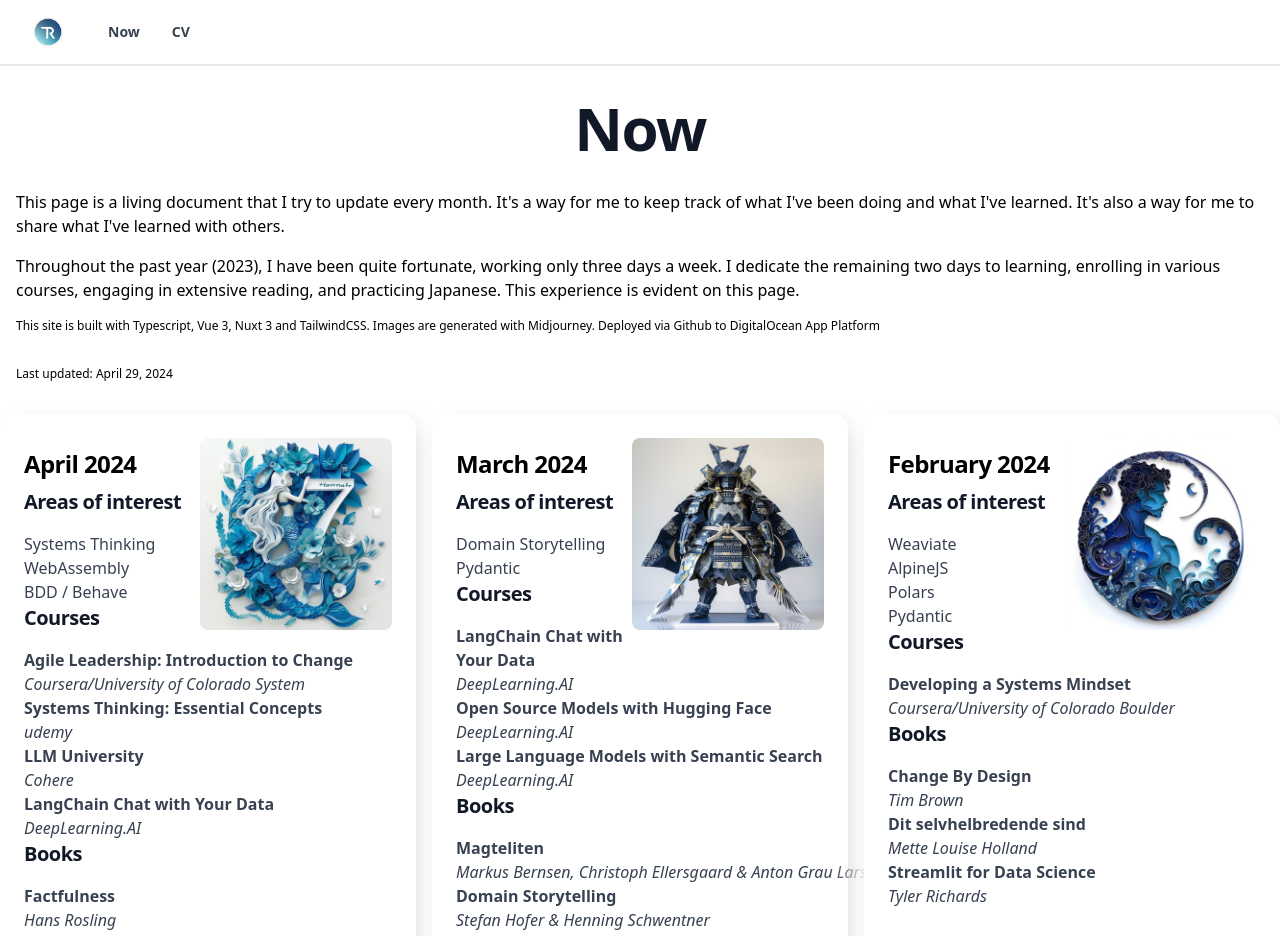
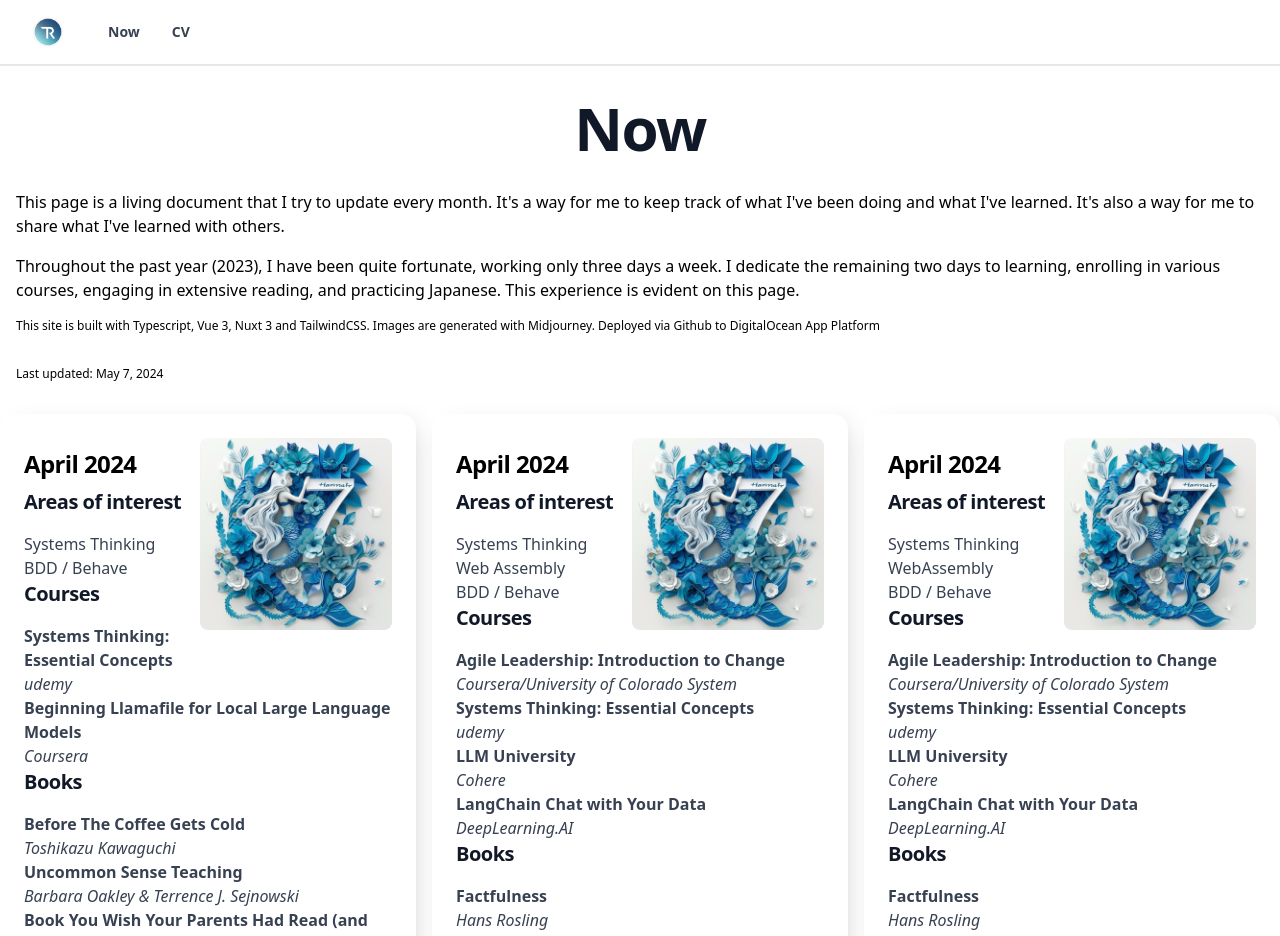
Before and after one commit to ringling/nuxt_ringling_info, a Nuxt app: page /now in a window 1280 px wide. Shown: the top 936 px of the page. Built offline with nearby package versions, Linux system fonts and the light colour scheme.

Commit message:
May 2024

```diff
--- a/pages/now.vue
+++ b/pages/now.vue
@@ -13,8 +13,56 @@
         generated with
         Midjourney. Deployed via Github to DigitalOcean App Platform
       </div>
-      <div class="m-4 mb-8 text-xs">Last updated: April 29, 2024</div>
+      <div class="m-4 mb-8 text-xs">Last updated: May 7, 2024</div>
       <div class="grid grid-cols-1 md:grid-cols-2 xl:grid-cols-3 gap-4">
+        <div class="block max-w p-6 bg-white markdown neu">
+          <img src="/img/hannah.jpg" class="lg:w-48 md:w-32 w-16 rounded-lg float-right" /><h5 class="mb-2 mt-4 text-2xl font-bold tracking-tight text-black">April 2024</h5>
+          <p class="font-normal text-gray-700">
+            <h3>Areas of interest</h3>
+            <ul>
+              <li>Systems Thinking</li>
+              <li>BDD / Behave</li>
+            </ul>
+            <h3>Courses</h3>
+            <ul>
+              <li class="grid grid-cols-1"> <b>Systems Thinking: Essential Concepts</b> <em class="whitespace-nowrap">udemy</em></li>
+              <li class="grid grid-cols-1"> <b>Beginning Llamafile for Local Large Language Models</b> <em class="whitespace-nowrap">Coursera</em></li>
+            </ul>
+
+            <h3>Books</h3>
+            <ul>
+              <li class="grid grid-cols-1"> <b>Before The Coffee Gets Cold</b> <em class="whitespace-nowrap">Toshikazu Kawaguchi</em></li>
+              <li class="grid grid-cols-1"> <b>Uncommon Sense Teaching</b> <em class="whitespace-nowrap">Barbara Oakley & Terrence J. Sejnowski</em></li>
+              <li class="grid grid-cols-1"> <b>Book You Wish Your Parents Had Read (and Your Children Will Be Glad That You Did)</b> <em class="whitespace-nowrap">Philippa Perry</em></li>
+            </ul>
+          </p>
+        </div>
+
+        <div class="block max-w p-6 bg-white markdown neu">
+          <img src="/img/hannah.jpg" class="lg:w-48 md:w-32 w-16 rounded-lg float-right" /><h5 class="mb-2 mt-4 text-2xl font-bold tracking-tight text-black">April 2024</h5>
+          <p class="font-normal text-gray-700">
+            <h3>Areas of interest</h3>
+            <ul>
+              <li>Systems Thinking</li>
+              <li>Web Assembly</li>
+              <li>BDD / Behave</li>
+            </ul>
+            <h3>Courses</h3>
+            <ul>
+              <li class="grid grid-cols-1"> <b>Agile Leadership: Introduction to Change</b> <em class="whitespace-nowrap">Coursera/University of Colorado System</em></li>
+              <li class="grid grid-cols-1"> <b>Systems Thinking: Essential Concepts</b> <em class="whitespace-nowrap">udemy</em></li>
+              <li class="grid grid-cols-1"> <b>LLM University</b> <em class="whitespace-nowrap">Cohere</em></li>
+              <li class="grid grid-cols-1"> <b>LangChain Chat with Your Data</b> <em class="whitespace-nowrap">DeepLearning.AI</em></li>
+            </ul>
+
+            <h3>Books</h3>
+            <ul>
+              <li class="grid grid-cols-1"> <b>Factfulness</b> <em class="whitespace-nowrap">Hans Rosling</em></li>
+              <li class="grid grid-cols-1"> <b>En dag i Ivan Denisovitjs liv</b> <em class="whitespace-nowrap">Aleksandr Solsjenitsyn</em></li>
+              <li class="grid grid-cols-1"> <b>Turn the Ship Around! - A True Story of Turning Followers Into Leaders</b> <em class="whitespace-nowrap">L. David Marquet</em></li>
+            </ul>
+          </p>
+        </div>
         <div class="block max-w p-6 bg-white markdown neu">
           <img src="/img/hannah.jpg" class="lg:w-48 md:w-32 w-16 rounded-lg float-right" /><h5 class="mb-2 mt-4 text-2xl font-bold tracking-tight text-black">April 2024</h5>
           <p class="font-normal text-gray-700">
```
